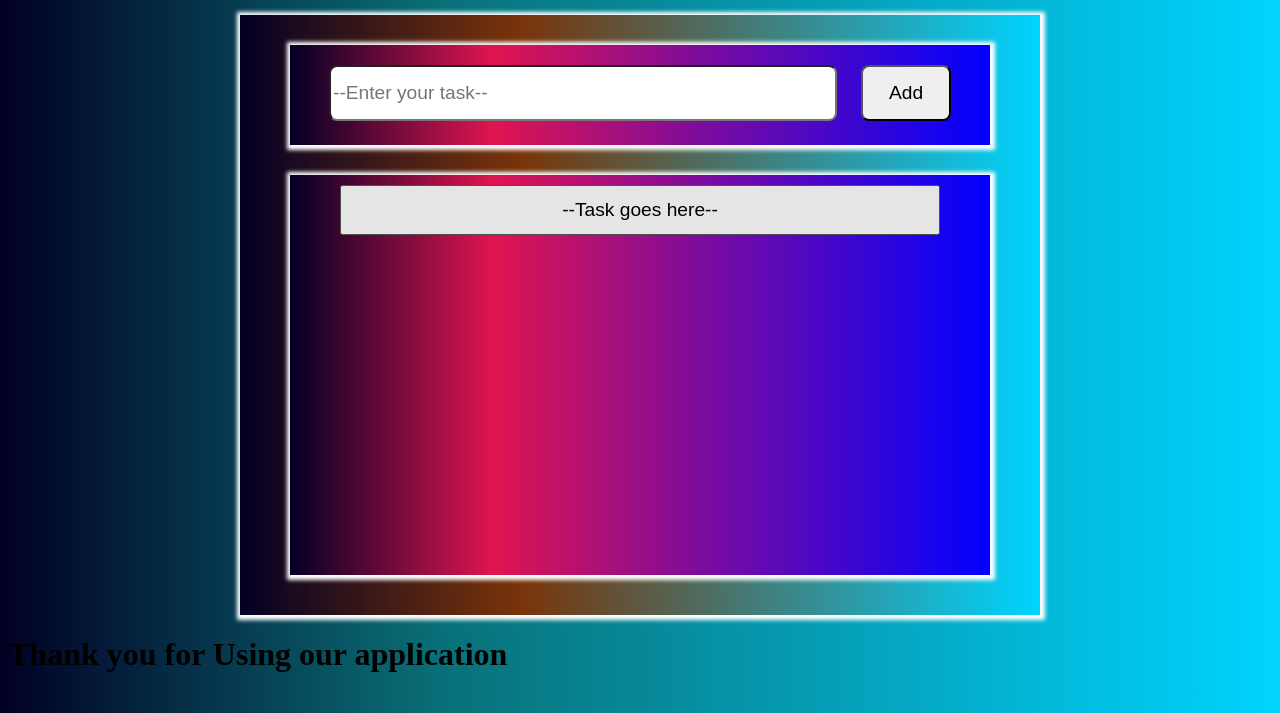
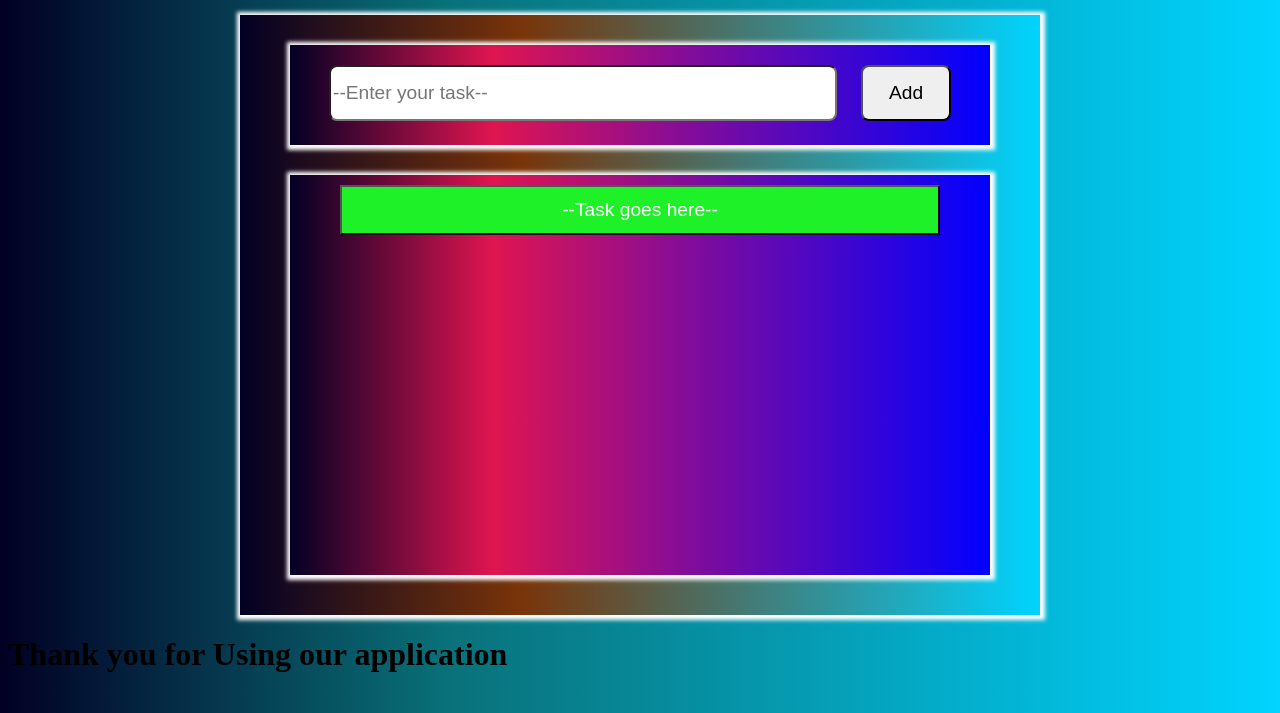
Before and after one commit to Nandeesh-mod/backend, a plain HTML site: page index.html in a window 1280 px wide. In both pictures the pointer is over the button "--Task goes here--". Shown: the part 87-800 px from the top of the page. Drawn offline with Linux system fonts and the light colour scheme.

Commit message:
changed the index.css

```diff
--- a/index.css
+++ b/index.css
@@ -120,3 +120,7 @@ body{
     background-color: rgb(30, 241, 40);
     color: white;
 }
+.heading:hover{
+	background-color: rgb(30,241,40);
+	color: white;
+}
```
